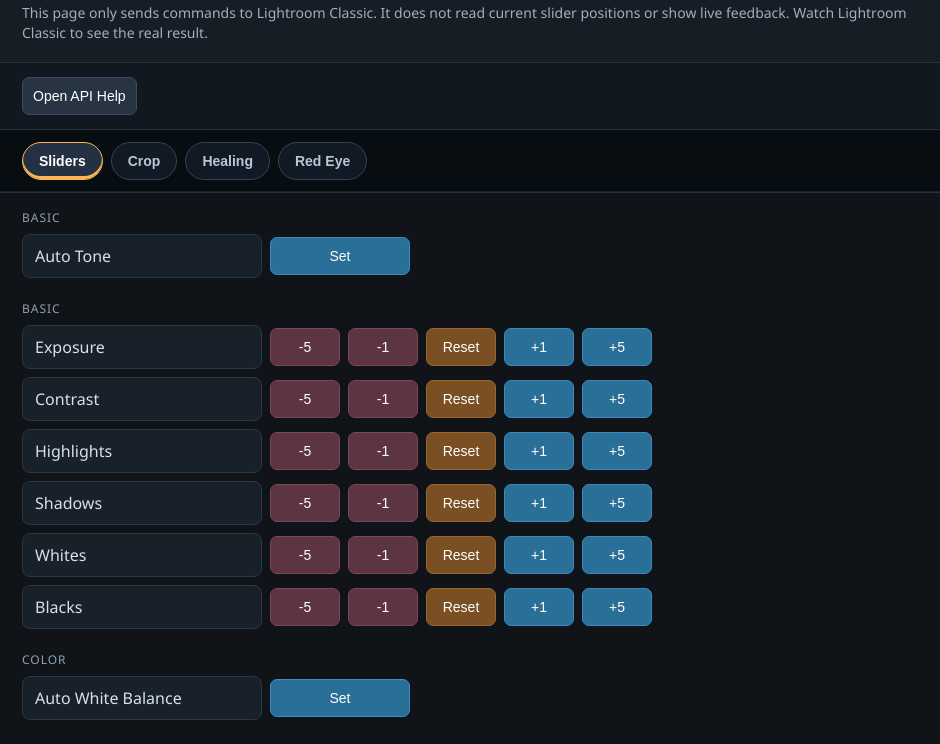
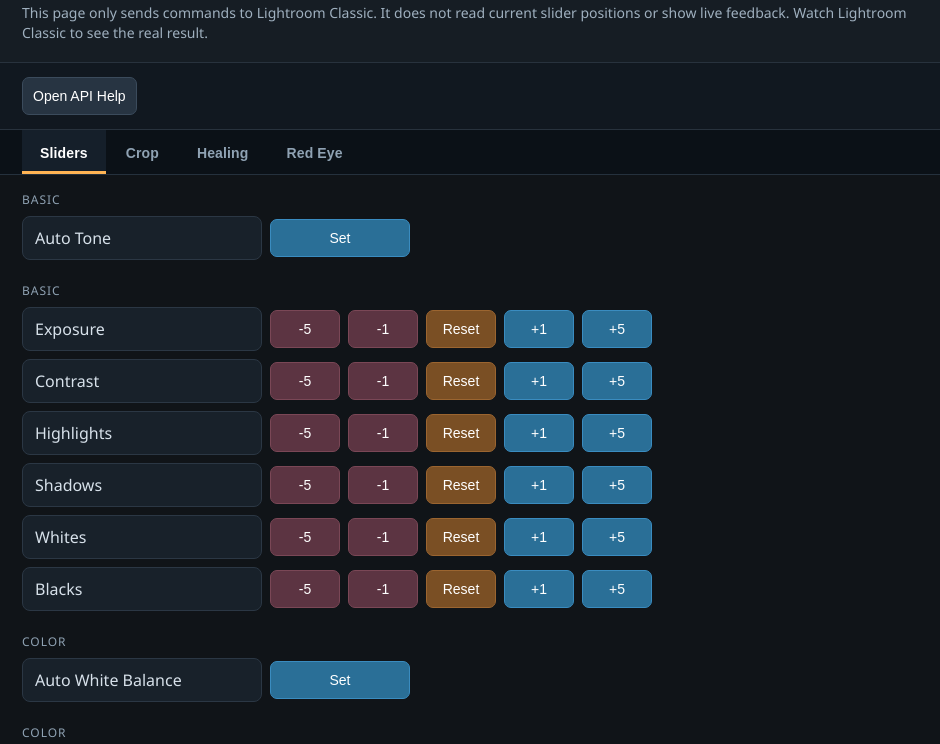
Before and after one commit to ninoleto/LRBridge, an Electron app: page app/controller.html in a window 940 px wide. Shown: the part 54-798 px from the top of the page. Drawn offline with Linux system fonts and the light colour scheme.

Commit message:
Modernize web controller tab bar

```diff
--- a/app/controller.html
+++ b/app/controller.html
@@ -41,38 +41,38 @@
 
         .tabs {
             display: flex;
-            gap: 8px;
+            gap: 2px;
             flex-wrap: wrap;
-            padding: 12px 22px;
-            background: #080d12;
-            border-bottom: 1px solid #28323d;
-            box-shadow: inset 0 -1px 0 #182330;
+            padding: 0 22px;
+            background: #0b1117;
+            border-bottom: 1px solid #25313d;
         }
 
         .tab-button {
-            background: #111a24;
-            color: #b7c7d6;
-            border-color: #334455;
-            border-radius: 999px;
-            padding: 10px 16px;
+            position: relative;
+            background: transparent;
+            color: #8fa2b3;
+            border: 0;
+            border-radius: 0;
+            padding: 15px 18px 13px 18px;
             font-weight: 600;
+            letter-spacing: 0.01em;
         }
 
         .tab-button:hover {
-            background: #182536;
-            border-color: #4a5f75;
+            background: #121b25;
+            color: #d7e1ea;
         }
 
         .tab-button.active {
-            background: #243142;
+            background: #151f2a;
             color: #ffffff;
-            border-color: #ffb454;
             box-shadow: inset 0 -3px 0 #ffb454;
         }
 
         .tab-button.active:hover {
-            background: #2a394c;
-            border-color: #ffb454;
+            background: #182432;
+            color: #ffffff;
         }
 
         .content {
```
